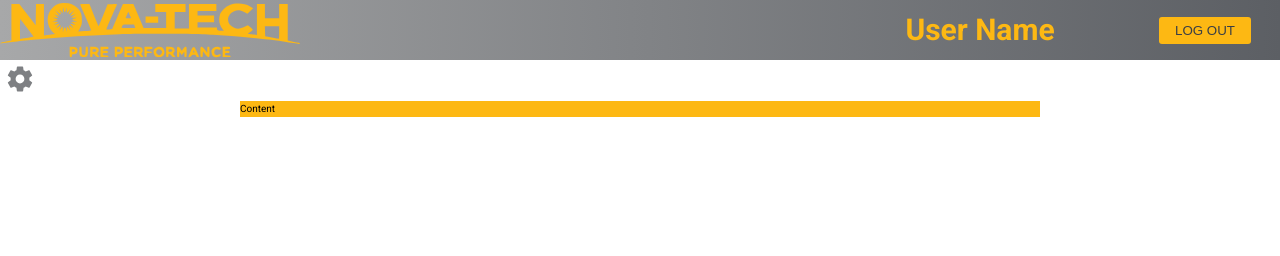
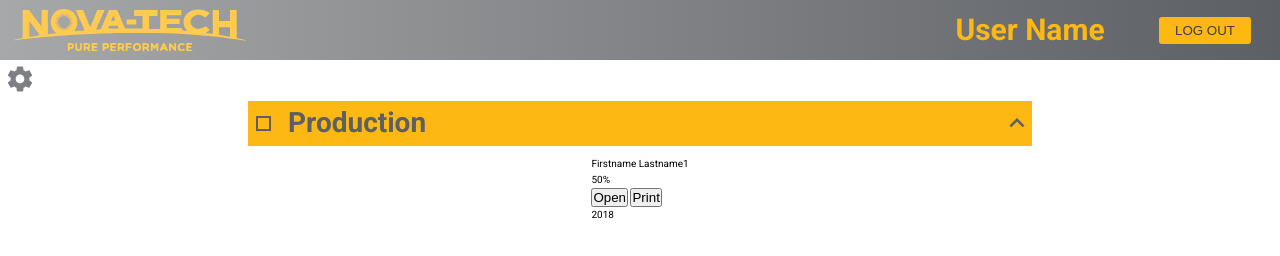
Before and after one commit to deertzm/mock-evals, a website: page index.html in a window 1280 px wide. Drawn offline with nearby package versions, Linux system fonts and the light colour scheme; files that its build step writes are made by us from their sources.

Commit message:
List header content added.

```diff
--- a/index.html
+++ b/index.html
@@ -28,7 +28,24 @@
         </button>
 
         <div class="content">
-            Content
+            <div class="eval-list">
+                <div class="el-header">
+                    <div class="el-header__checkbox"></div>
+                    <div class="el-header__title">Production</div>
+                    <svg class="el-header__shade">
+                        <use href="img/evals-sprite.svg#icon-expand_less" ></use>
+                    </svg>
+                </div>
+
+                <div class="el-row el-row--active">
+                    <div class="el-row__checkbox"></div>
+                    <div class="el-row__name">Firstname Lastname1</div>
+                    <div class="el-row__pct">50%</div>
+                    <button class="el-row__open">Open</button>
+                    <button class="el-row__print">Print</button>
+                    <div class="el-row__date">2018</div>
+                </div>
+            </div>
         </div>
     </body>
 
--- a/sass/_base.scss
+++ b/sass/_base.scss
@@ -33,7 +33,7 @@ body {
 .container {
     display: grid;
     grid-template-rows: 6rem max-content max-content;
-    grid-template-columns: [left-start] 4rem [left-end] 1fr [main-start] minmax(80rem, max-content) [main-end] 1fr [right-start] 4rem[right-end];
+    grid-template-columns: [left-start] 4rem [left-end] 1fr [main-start] minmax(80rem, max-content) [main-end] 1fr [right-start] 4rem [right-end];
     grid-row-gap: .4rem;
 }
 
@@ -55,7 +55,7 @@ body {
     }
 
     &:hover &__icon {
-        transform: rotate(20deg);
+        transform: rotate(30deg);
     }
 }
 
@@ -63,5 +63,6 @@ body {
     grid-row: 3 / 4;
     grid-column: main-start / main-end;
 
-    background-color: $color-primary;
+    display: grid;
+    grid-row-gap: 2rem;
 }
--- a/sass/_evallist.scss
+++ b/sass/_evallist.scss
@@ -0,0 +1,61 @@
+.eval-list {
+    display: grid;
+    grid-template-rows: minmax(2rem, max-content);
+    grid-row-gap: 1rem;
+    justify-items: center;
+}
+
+.el-header {
+    grid-row: 1 / 2;
+    display: grid;
+    grid-template-columns: [check-start] minmax(3rem, max-content) [check-end name-start] minmax(20rem, 1fr) [name-end btn-start] minmax(3rem, max-content) [btn-end];
+    grid-column-gap: 1rem;
+    align-items: center;
+    justify-items: center;
+
+    width: 98%;
+    background-color: $color-primary;
+
+    &__checkbox {
+        grid-column: check-start / check-end;
+
+        height: 1.5rem;
+        width: 1.5rem;
+        border: 2px solid $color-secondary-dark-1;
+        transition: all .2s;
+
+        &:hover {
+            border: 2px solid $color-secondary;
+        }
+    }
+
+    &__title {
+        grid-column: name-start / name-end;
+        justify-self: start;
+
+        font-size: 2.8rem;
+        font-weight: 700;
+        color: $color-secondary-dark-1;
+    }
+
+    &__shade {
+        grid-column: btn-start / btn-end;
+
+        height: 3rem;
+        width: 3rem;
+        fill: $color-secondary-dark-1;
+        transition: all .2s;
+
+        &:hover {
+            fill: $color-secondary;
+        }
+
+        &:active {
+            transform: rotate(180deg);
+        }
+    }
+}
+
+.el-row {
+
+}
--- a/sass/_ntiheader.scss
+++ b/sass/_ntiheader.scss
@@ -3,7 +3,7 @@
     grid-column: 1 / -1;
 
     display: grid;
-    grid-template-columns: 30rem 1fr minmax(30rem, max-content) 15rem;
+    grid-template-columns: 26rem 1fr minmax(20rem, max-content) 15rem;
     align-items: center;
     justify-items: center;
 
@@ -12,8 +12,7 @@
                                       $color-secondary-dark-1);
 
     &__logo {
-        width: 100%;
-        height: 100%;
+        height: 4.2rem;
         fill: $color-primary-light-1;
         cursor: pointer;
         transition: all .2s;
```
